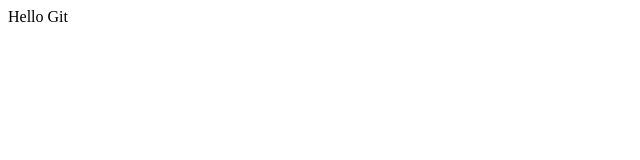
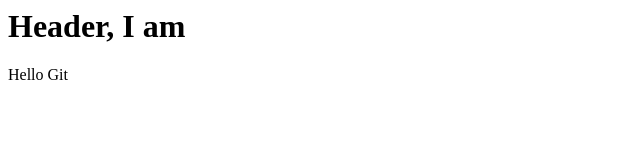
Before and after one commit to lalala1911/Repo-1, a plain HTML site: page index.html in a window 1280 px wide. Shown: the whole page, without its empty margins (0-640 px from the left). Drawn offline with Linux system fonts and the light colour scheme.

Commit message:
header added

```diff
--- a/index.html
+++ b/index.html
@@ -5,6 +5,7 @@
 </head>
 
 <body>
+    <h1>Header, I am</h1>
     <p> Hello Git</p>
 
 </body>
```
